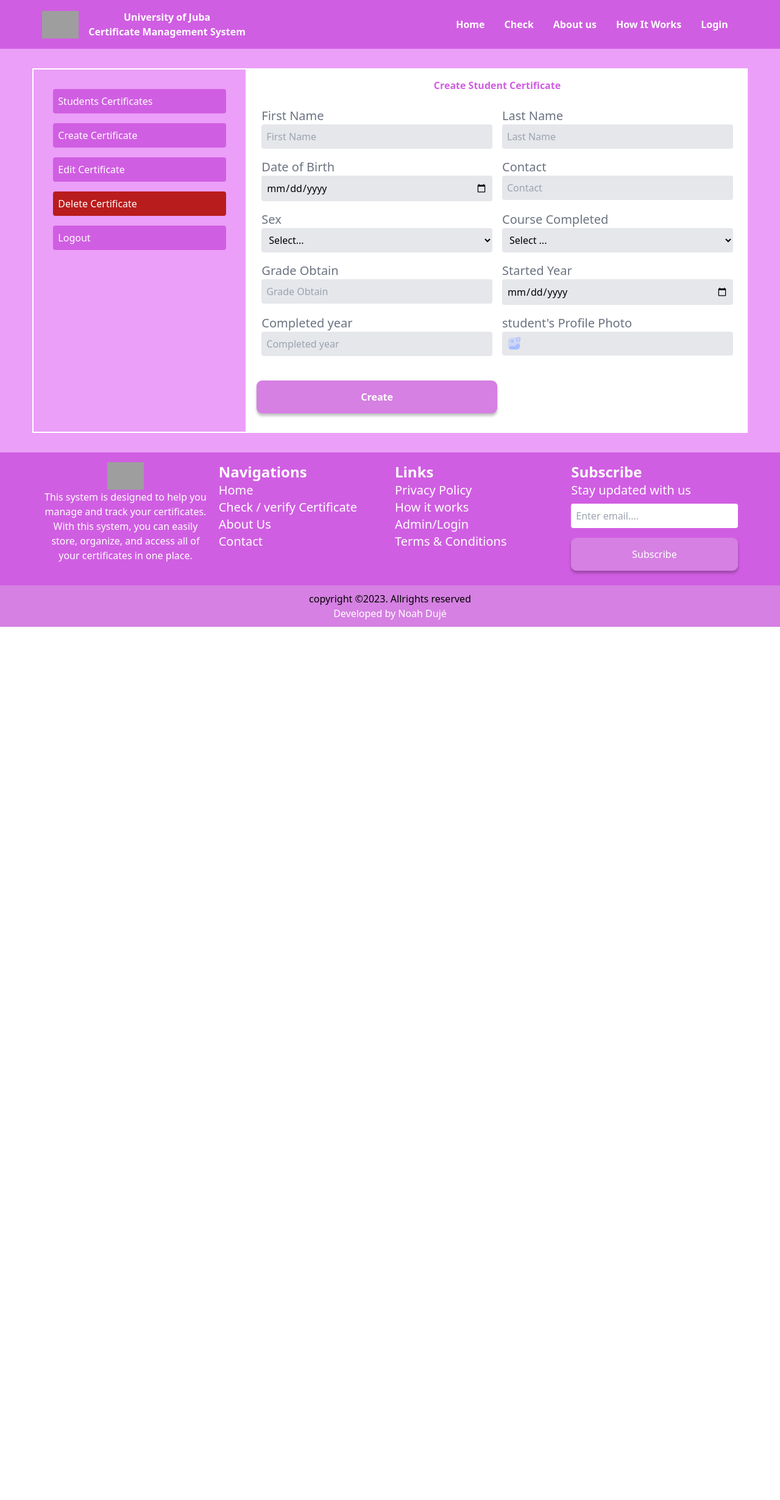
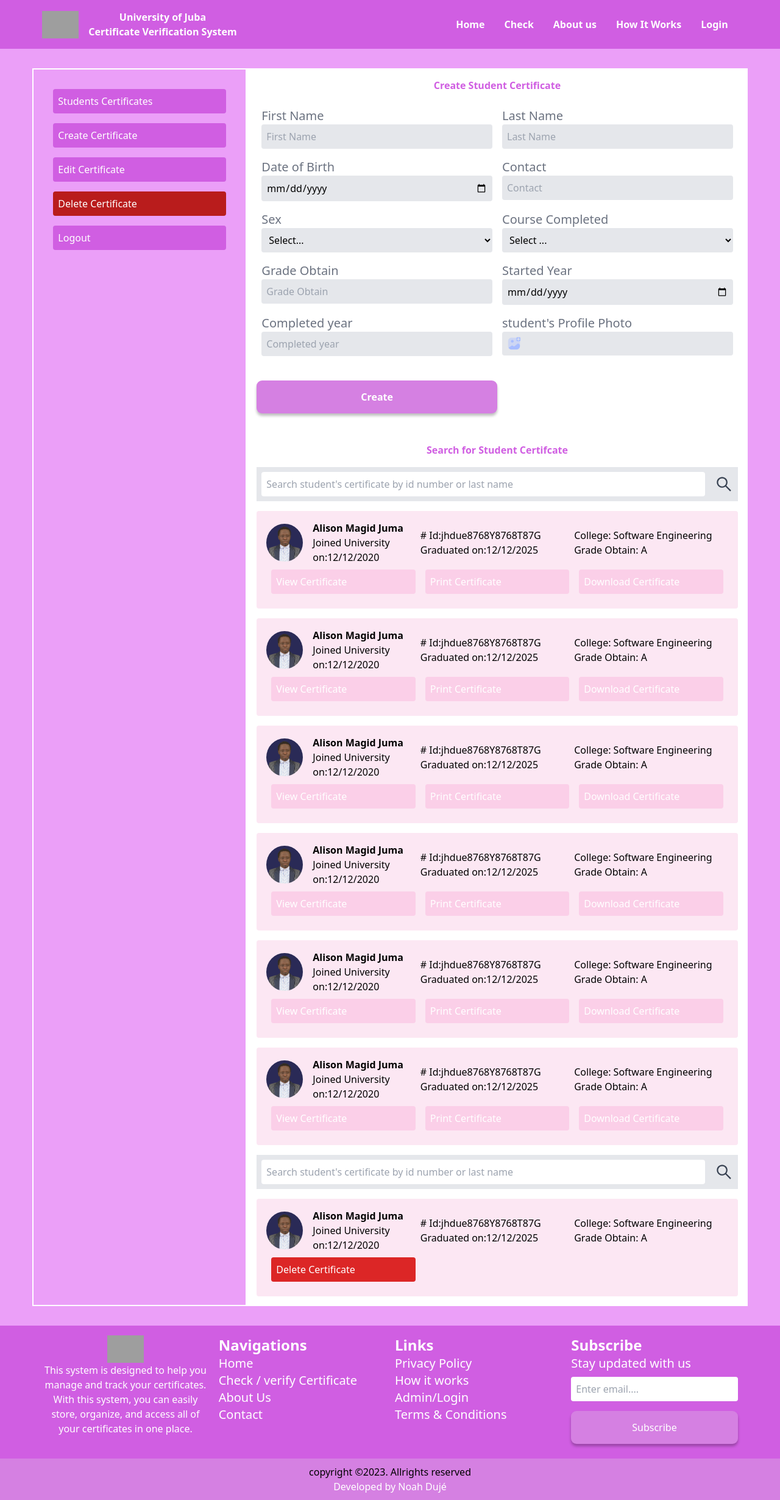
Before and after one commit to Jukakombo/CVS_noah, a React (Vite) app in the folder frontend/: page /admin in a window 1280 px wide. Shown: the whole page at 61% size. Before the commit the page ends 1028 px from the top, so only its background shows below. Built offline with nearby package versions, Linux system fonts and the light colour scheme; grey boxes are pictures that could not be loaded; a web font is replaced by a local one.

Commit message:
jhgduyzegfu

```diff
--- a/frontend/src/componets/Admin.jsx
+++ b/frontend/src/componets/Admin.jsx
@@ -54,8 +54,8 @@
           </div>
           <div className="main_bar px-4 bg-white flex-[70%]">
             <CreateCertificate />
-            {/* <Certificates /> */}
-            {/* <DeleteCertificate /> */}
+            <Certificates />
+            <DeleteCertificate />
           </div>
         </div>
       </div>
--- a/frontend/src/componets/Check.jsx
+++ b/frontend/src/componets/Check.jsx
@@ -16,7 +16,7 @@
             Intructions
           </h1>
           <p className="text-xl">
-            1. Enter the last name or ID No. in the search field.
+            1. Enter the your ID No. in the search field.
           </p>
           <p className="text-xl">
             2. Click the "Search" button to initiate the search.
--- a/frontend/src/componets/Navigation.jsx
+++ b/frontend/src/componets/Navigation.jsx
@@ -46,7 +46,7 @@
           />
           <div className="text-center font-bold text-white logo__text">
             <p>University of Juba</p>
-            <p>Certificate Management System</p>
+            <p>Certificate Verification System</p>
           </div>
         </div>
         <div className="humberger__menu hidden " onClick={onAndOff}>
```
